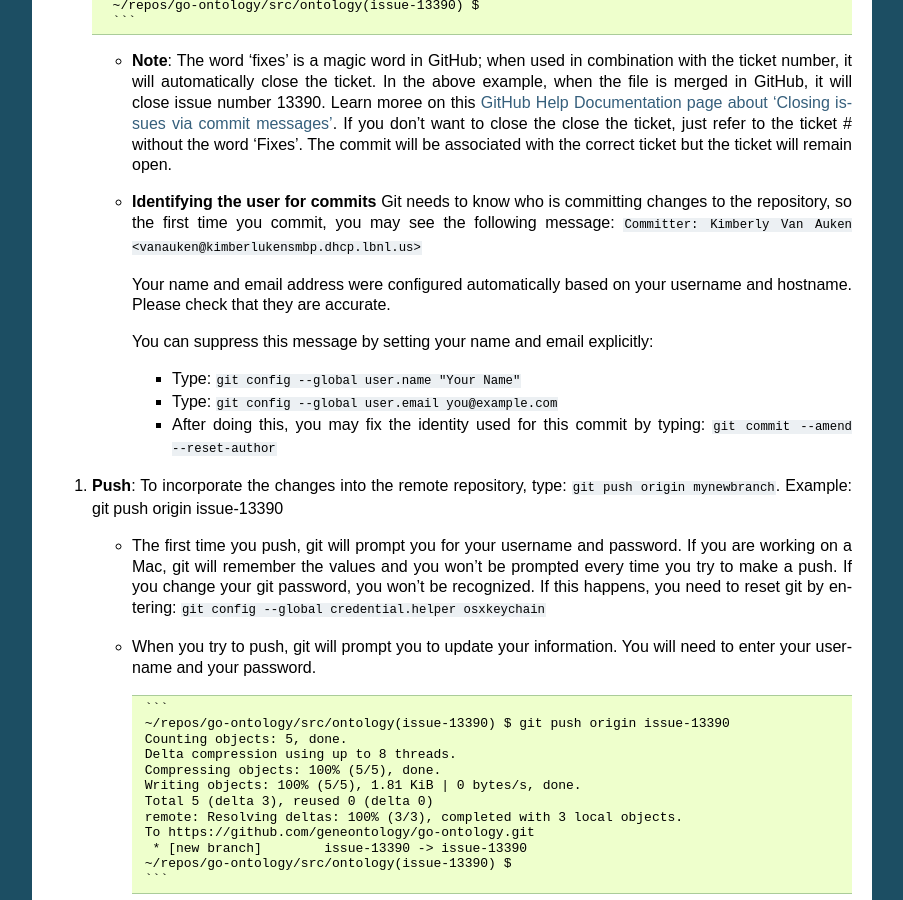
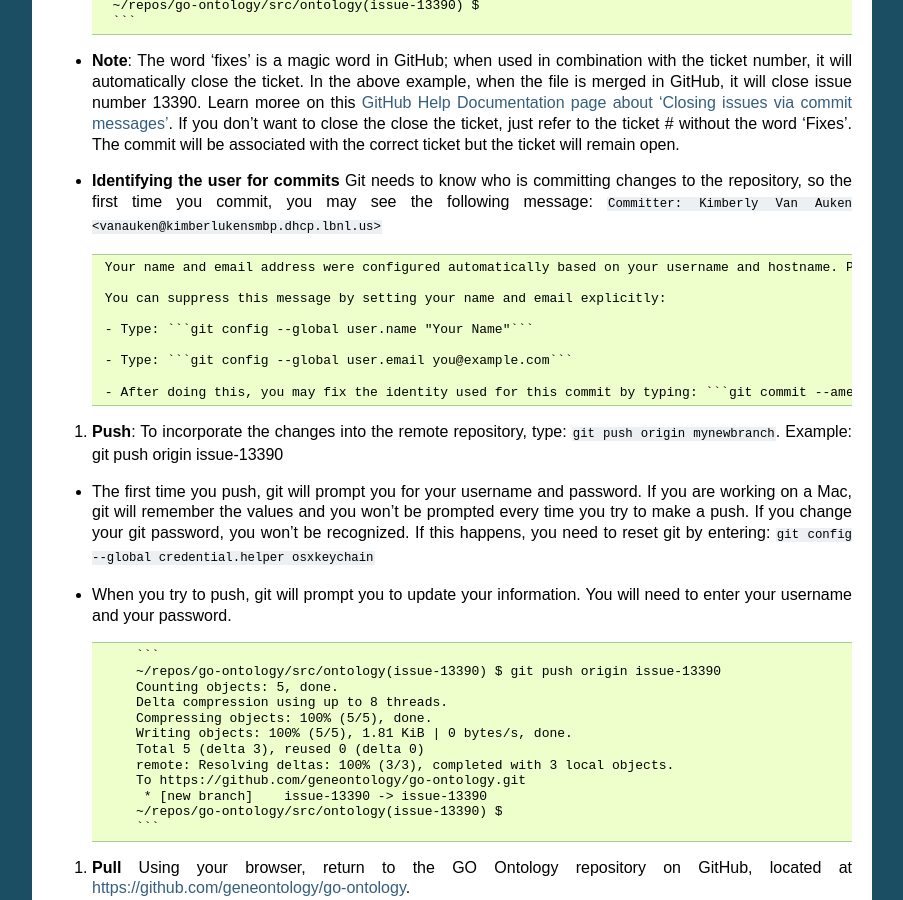
Before and after one commit to geneontology/go-ontology, a Sphinx documentation site: the page built from docs/Installgit.md, in a window 1280 px wide and 900 px high, scrolled down 3055 px. Shown: the whole window, without its empty margins (198-1101 px from the left). Built offline with Sphinx 7.4.7, drawn with Linux system fonts in a browser that asks for light colours.

Commit message:
Updated daily workflow

````diff
--- a/docs/Installgit.md
+++ b/docs/Installgit.md
@@ -148,10 +148,10 @@ Note that you can view the existing local branches by typing ```git branch -l```
         ~/repos/go-ontology/src/ontology(issue-13390) $
         ```
 
-   * **Note**: The word 'fixes' is a magic word in GitHub; when used in combination with the ticket number, it will automatically close the ticket. In the above example, when the file is merged in GitHub, it will close issue number 13390. Learn moree on this [GitHub Help Documentation page about 'Closing issues via commit messages'](https://help.github.com/articles/closing-issues-via-commit-messages/).
+- **Note**: The word 'fixes' is a magic word in GitHub; when used in combination with the ticket number, it will automatically close the ticket. In the above example, when the file is merged in GitHub, it will close issue number 13390. Learn moree on this [GitHub Help Documentation page about 'Closing issues via commit messages'](https://help.github.com/articles/closing-issues-via-commit-messages/).
 	If you don't want to close the close the ticket, just refer to the ticket # without the word 'Fixes'. The commit will be associated with the correct ticket but the ticket will remain open.
 
-   * **Identifying the user for commits** Git needs to know who is committing changes to the repository, so the first time you commit, you may see the following message: ```Committer: Kimberly Van Auken <vanauken@kimberlukensmbp.dhcp.lbnl.us>```
+- **Identifying the user for commits** Git needs to know who is committing changes to the repository, so the first time you commit, you may see the following message: ```Committer: Kimberly Van Auken <vanauken@kimberlukensmbp.dhcp.lbnl.us>```
 
        Your name and email address were configured automatically based on your username and hostname. Please check that they are accurate.
 
@@ -165,9 +165,9 @@ Note that you can view the existing local branches by typing ```git branch -l```
 
 3. **Push**: To incorporate the changes into the remote repository, type: ```git push origin mynewbranch```. Example: git push origin issue-13390
 
-      - The first time you push, git will prompt you for your username and password. If you are working on a Mac, git will remember the values and you won’t be prompted every time you try to make a push. If you change your git password, you won’t be recognized. If this happens, you need to reset git by entering: ```git config --global credential.helper osxkeychain```
+- The first time you push, git will prompt you for your username and password. If you are working on a Mac, git will remember the values and you won’t be prompted every time you try to make a push. If you change your git password, you won’t be recognized. If this happens, you need to reset git by entering: ```git config --global credential.helper osxkeychain```
 
-     - When you try to push, git will prompt you to update your information. You will need to enter your username and your password.
+-  When you try to push, git will prompt you to update your information. You will need to enter your username and your password.
 
             ```
             ~/repos/go-ontology/src/ontology(issue-13390) $ git push origin issue-13390
````
